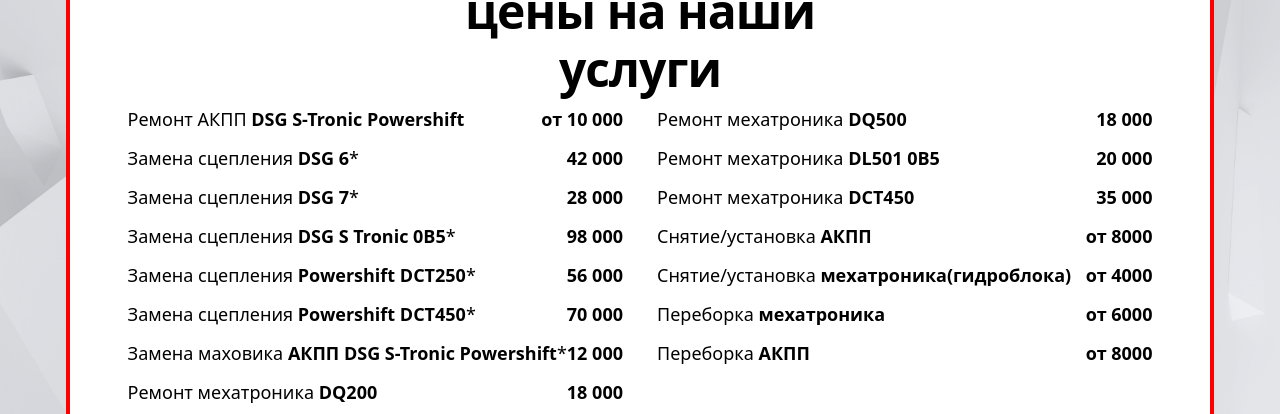
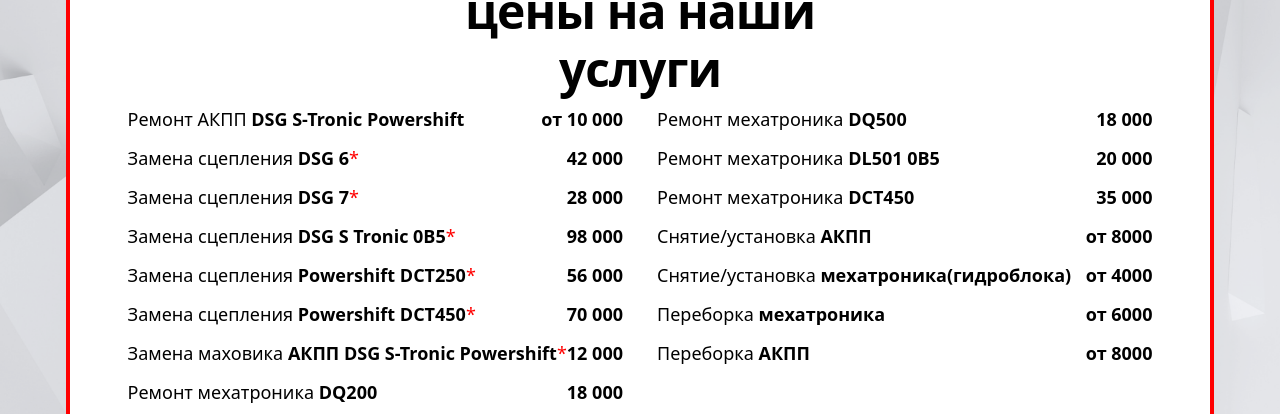
Before and after one commit to stefaniafrolovafrolov/service-spb, a Nuxt app: page / in a window 1280 px wide. Shown: the part 1827-2241 px from the top of the page. Built offline with nearby package versions, Linux system fonts and the light colour scheme.

Commit message:
Сайт выгрузить на хостинг для запуска

```diff
--- a/components/project/prices.vue
+++ b/components/project/prices.vue
@@ -23,12 +23,12 @@ export default {
   data: () => ({
     items: [
       {id: 1, title: "Ремонт АКПП <strong>DSG S-Tronic Powershift</strong>", sum: "от 10 000"},
-      {id: 2, title: "Замена сцепления <strong>DSG 6</strong>*", sum: "42 000"},
-      {id: 3, title: "Замена сцепления <strong>DSG 7</strong>*", sum: "28 000"},
-      {id: 4, title: "Замена сцепления <strong>DSG S Tronic 0B5</strong>*", sum: "98 000"},
-      {id: 5, title: "Замена сцепления <strong>Powershift DCT250</strong>*", sum: "56 000"},
-      {id: 6, title: "Замена сцепления  <strong>Powershift DCT450</strong>*", sum: "70 000"},
-      {id: 7, title: "Замена маховика <strong>АКПП DSG S-Tronic Powershift</strong>*", sum: "12 000"},
+      {id: 2, title: "Замена сцепления <strong>DSG 6</strong><span style='color: red'>*</span>", sum: "42 000"},
+      {id: 3, title: "Замена сцепления <strong>DSG 7</strong><span style='color: red'>*</span>", sum: "28 000"},
+      {id: 4, title: "Замена сцепления <strong>DSG S Tronic 0B5</strong><span style='color: red'>*</span>", sum: "98 000"},
+      {id: 5, title: "Замена сцепления <strong>Powershift DCT250</strong><span style='color: red'>*</span>", sum: "56 000"},
+      {id: 6, title: "Замена сцепления  <strong>Powershift DCT450</strong><span style='color: red'>*</span>", sum: "70 000"},
+      {id: 7, title: "Замена маховика <strong>АКПП DSG S-Tronic Powershift</strong><span style='color: red'>*</span>", sum: "12 000"},
       {id: 8, title: "Ремонт мехатроника <strong>DQ200</strong>", sum: "18 000"},
       {id: 9, title: "Ремонт мехатроника <strong>DQ500</strong>", sum: "18 000"},
       {id: 10, title: "Ремонт мехатроника <strong>DL501 0B5</strong>", sum: "20 000"},
```
